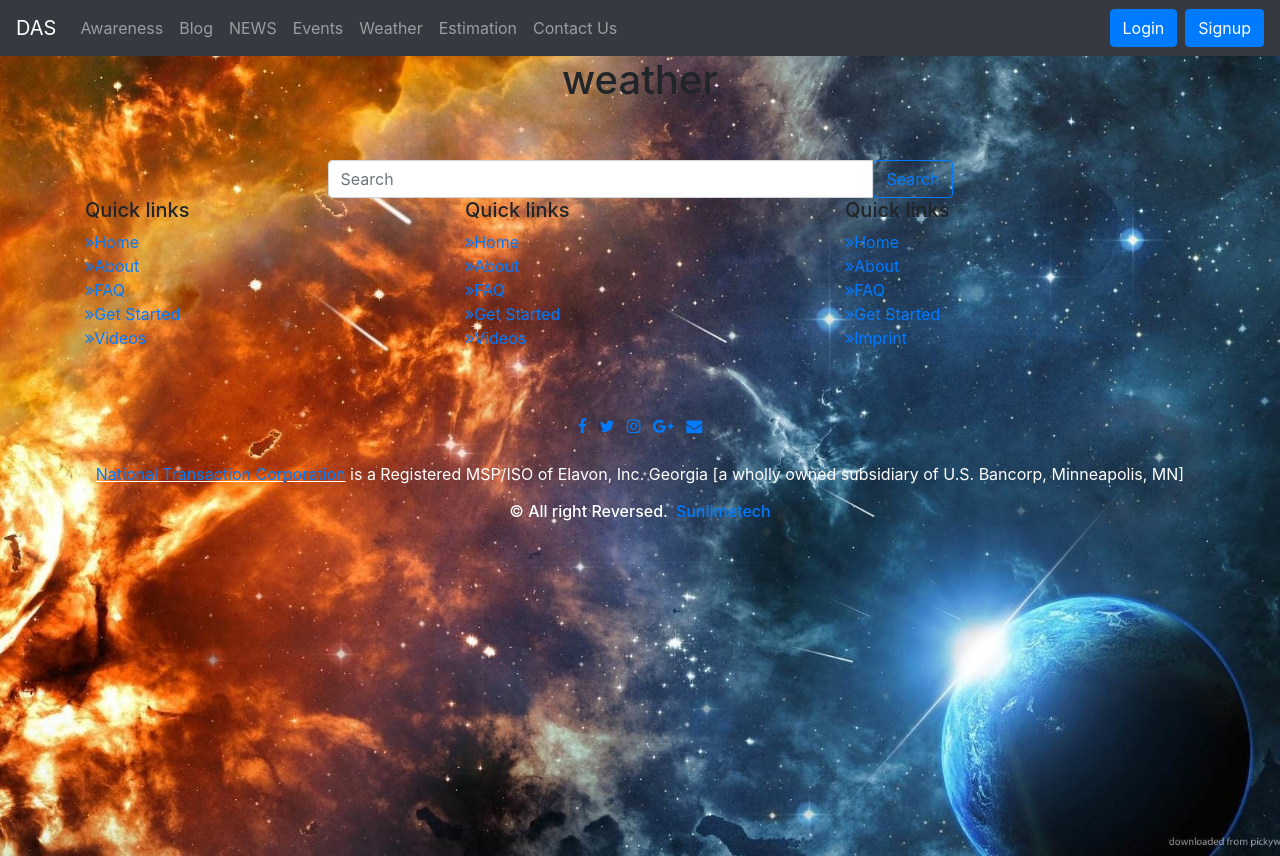
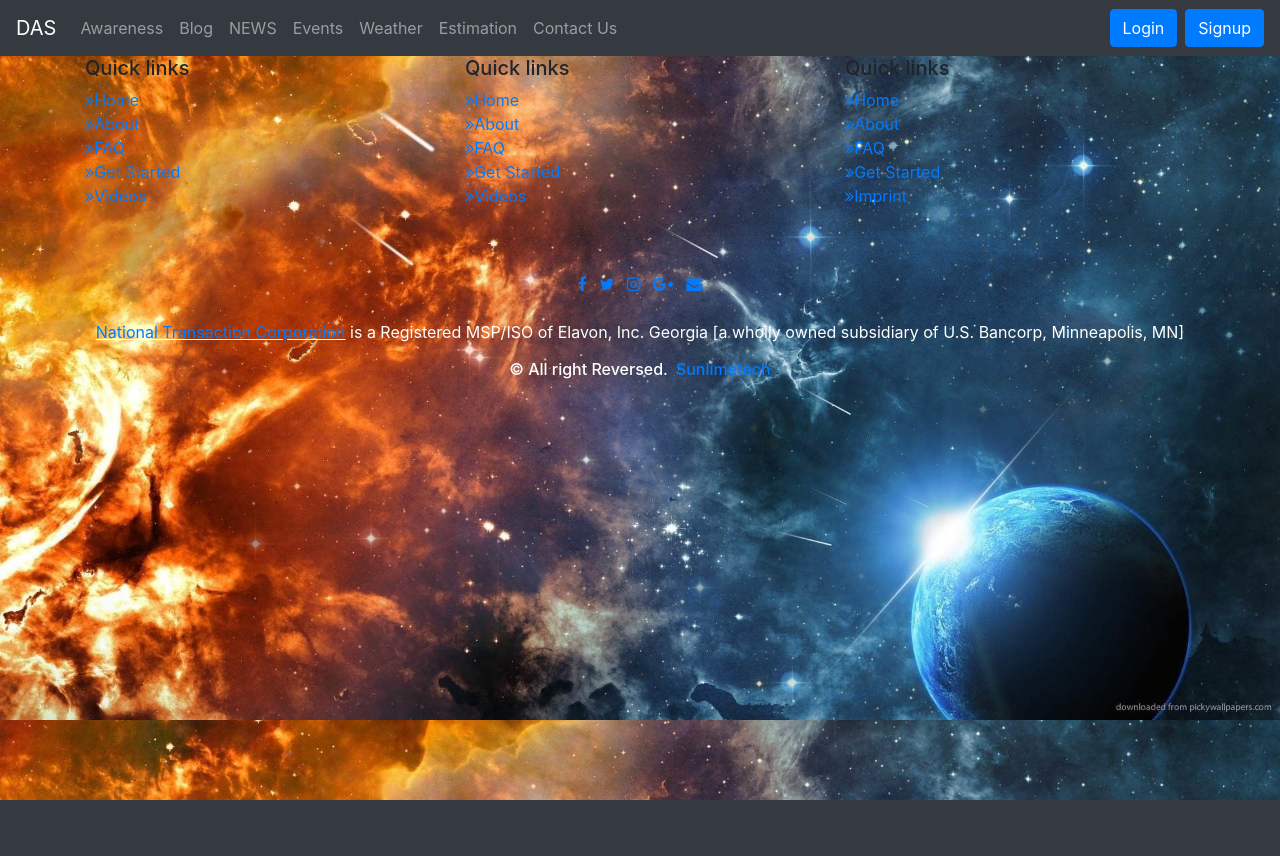
Before and after one commit to Muhammad-Akhlaq/Disaster-Assistant-System, a Django app: page / in a window 1280 px wide. After the commit the page ends 800 px from the top, so only its background shows below. Run offline with Django 3.2, Linux system fonts and the light colour scheme; some libraries are stand-ins or nearby versions.

Commit message:
Minor changes
sasdasd

```diff
--- a/DAS/templates/contact.html
+++ b/DAS/templates/contact.html
@@ -6,6 +6,7 @@ Contact Us
 {% block body %}
 <div class="container my-3">
     <h2 class="text-center my-3">Contact Us</h2>
+    <p class="text-center">Feel free to contact us if you have some concerns over website's content or <br> you can give us your precious feedback. </p>
     <form action="/contact/" method="POST">
       {% csrf_token %}
         <div class="form-group">
@@ -24,7 +25,7 @@ Contact Us
         </div>
 
         <div class="form-group">
-          <label for="exampleFormControlTextarea1">Your Concern</label>
+          <label for="exampleFormControlTextarea1">Feedback</label>
           <textarea class="form-control" id="desc" name="desc" rows="3"></textarea>
         </div>
         <button type="submit" class="btn btn-primary">Success</button>
--- a/DAS/templates/home.html
+++ b/DAS/templates/home.html
@@ -1,38 +1,19 @@
 {% extends 'base.html' %}
 {% block additional_styles %}
 <style>
-body, html {
-height: 100%;
-margin: 0;
-}
-.background {
-background-image: url("/static/images/home1.jpg");
-height: 100%;
-background-position: center;
-background-repeat: no-repeat;
-background-size: cover;
-}
+body{
+		background-image: url("/static/images/home1.jpg");
+		background-size: 100% auto;
+		margin: 0px;
+		padding: 0px;
+	}
 </style>
 {% endblock %}
 
 
 {% block body %}
 
-<div class="background">
-  <h1 class="text-center">weather</h1>
-  <br />
-  <br />
-  <div class="row justify-content-center">
-    <form method="post" class="col-md-6 col-md-offset-3">
-      {% csrf_token %}
-      <div class="input-group text-center">
-        <input type="text" class="form-control" name="city" placeholder="Search">
-        <div class="input-group-btn">
-            <button class="btn btn-outline-primary my-2 my-sm-0" type="submit">Search</button>
-        </div>
-    </form>
-</div>
-</div>
+
 {% block footer %}
 <footer class='footer'>
 {% endblock footer %}
```
Also changed, not shown: DAS/templates/bloghome.html (+3 -4 lines), DAS/db.sqlite3.
